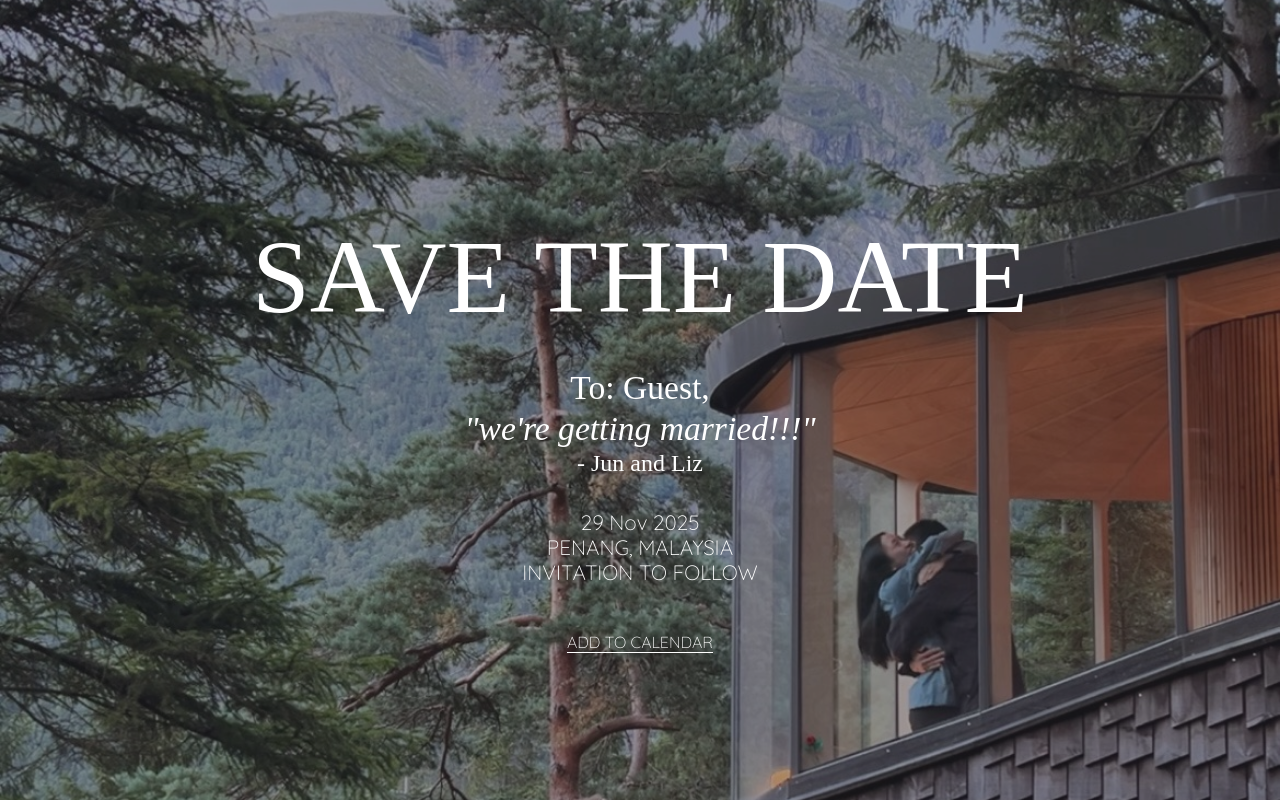
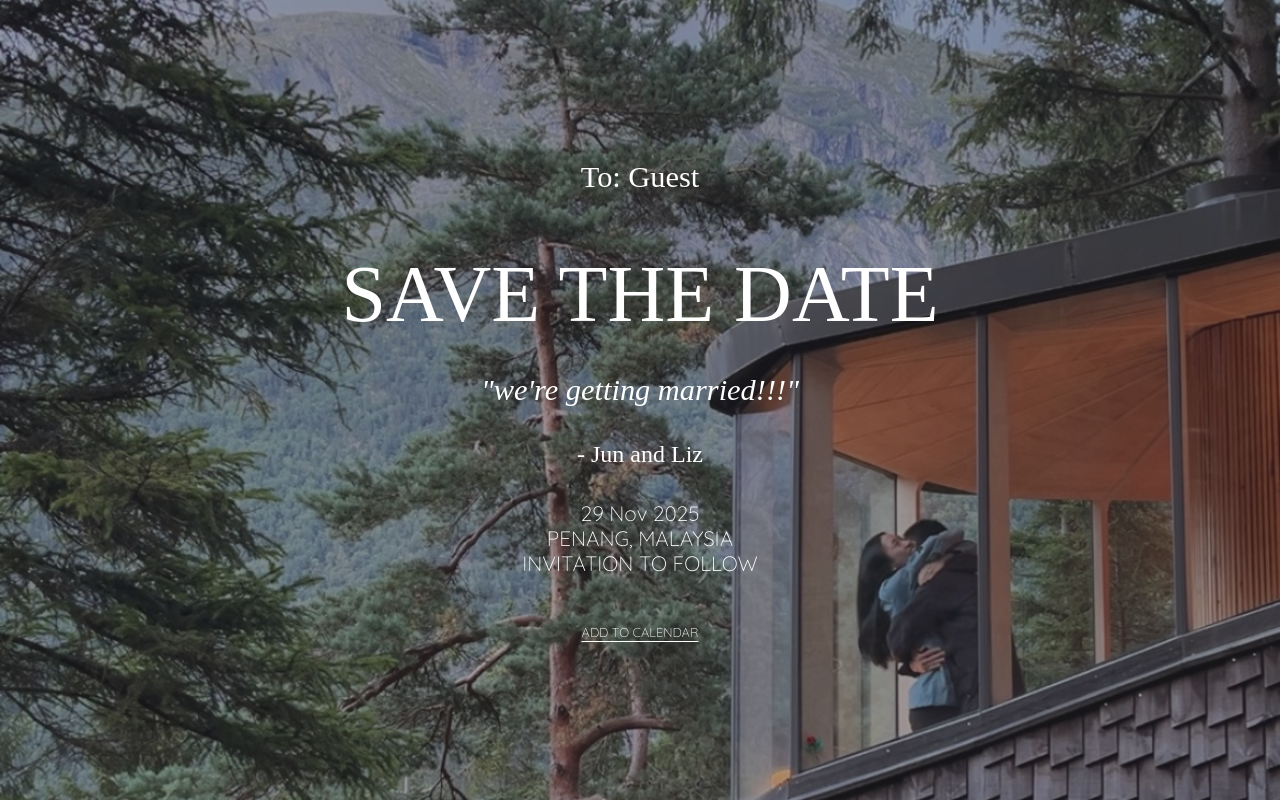
Before and after one commit to tzeliz/junandliz, a Flask app: page / in a window 1280 px wide. Run offline with Flask 3, Linux system fonts and the light colour scheme; some web fonts are replaced.

Commit message:
change font size

```diff
--- a/names.csv
+++ b/names.csv
@@ -1,7 +1,8 @@
 code,name
-lf001,"Mummy, D, Szen"
-lf002,"Aunty Lynn, Uncle Johnnie, Ian, Sean, Nia"
-lf003,"Aunty Wei, Uncle Peter, Alex, Oli, Izzy"
-lf004,"Tuahku, Aunty Maria, Natasha, Tze Han"
-lf005,"Behku, Aunty Joyi, Sheen Ly, Sheen Ann"
-lf006,"Gipek, Giem, Xue Rou Cheh Cheh, Ching Kor Kor, Kay Reen, Yi Lynn"
+lfa001,Mum & Dad
+lfa002,Szen
+lfa003,"Aunty Lynn, Uncle Johnnie, Ian, Sean & Nia"
+lfa004,"Aunty Wei, Uncle Peter, Alex, Oli & Izzy"
+lfa005,"Tuahku, Aunty Maria, Natasha & Tze Han"
+lfa006,"Behku, Aunty Joyi, Sheen Ly & Sheen Ann"
+lfa007,"Gipek, Giem, Xue Rou Cheh Cheh, Ching Kor Kor, Kay Reen & Yi Lynn"
--- a/templates/index.html
+++ b/templates/index.html
@@ -44,7 +44,7 @@
 
         /* Header text styling */
         h1 {
-            font-size: 6.5rem;
+            font-size: 5.0rem;
             font-weight: 300;
             margin-bottom: 2rem;
         }
@@ -52,9 +52,10 @@
         /* Adjusted spacing for h2 elements */
         h2 {
             font-weight: 100;
-            font-size: 2.1rem;
+            font-size: 1.9rem;
             line-height: 1.2; /* Reduces line height to bring h2 elements closer */
             margin: 0; /* Removes additional spacing */
+            margin-bottom: 2rem;
         }
 
         h3 {
@@ -67,7 +68,7 @@
 
         /* Styling for the wedding title */
         .wedding-title {
-            font-size: 2.1rem;
+            font-size: 1.9rem;
             font-style: italic;
         }
 
@@ -80,7 +81,7 @@
         /* Additional spacing above the calendar link */
         .calendar-link {
             font-family: "Quicksand", sans-serif;
-            font-size: 1rem;
+            font-size: 0.8rem;
             font-weight: 300;
             color: #ffffff;
             text-decoration: underline;
@@ -100,8 +101,8 @@
     <div class="overlay"></div>
 
     <div class="content">
+        <h2>To: {{ guest_name }}</h2>
         <h1>SAVE THE DATE</h1>
-        <h2>To: {{ guest_name }},</h2>
         <h2 class="wedding-title">"we're getting married!!!"</h2>
         <h2 class="names-title">- Jun and Liz</h2>
         <h3>29 Nov 2025</h3>
```
Also changed, not shown: 1 other file.
